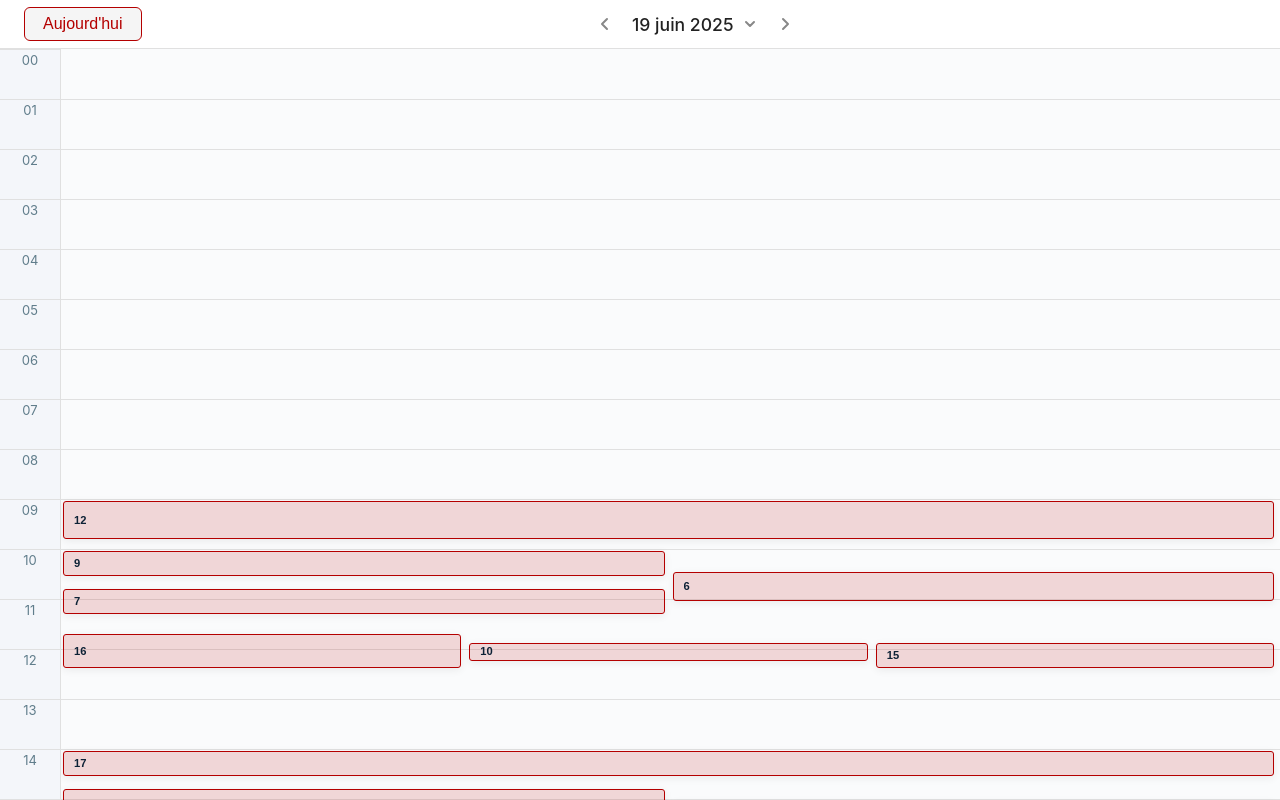
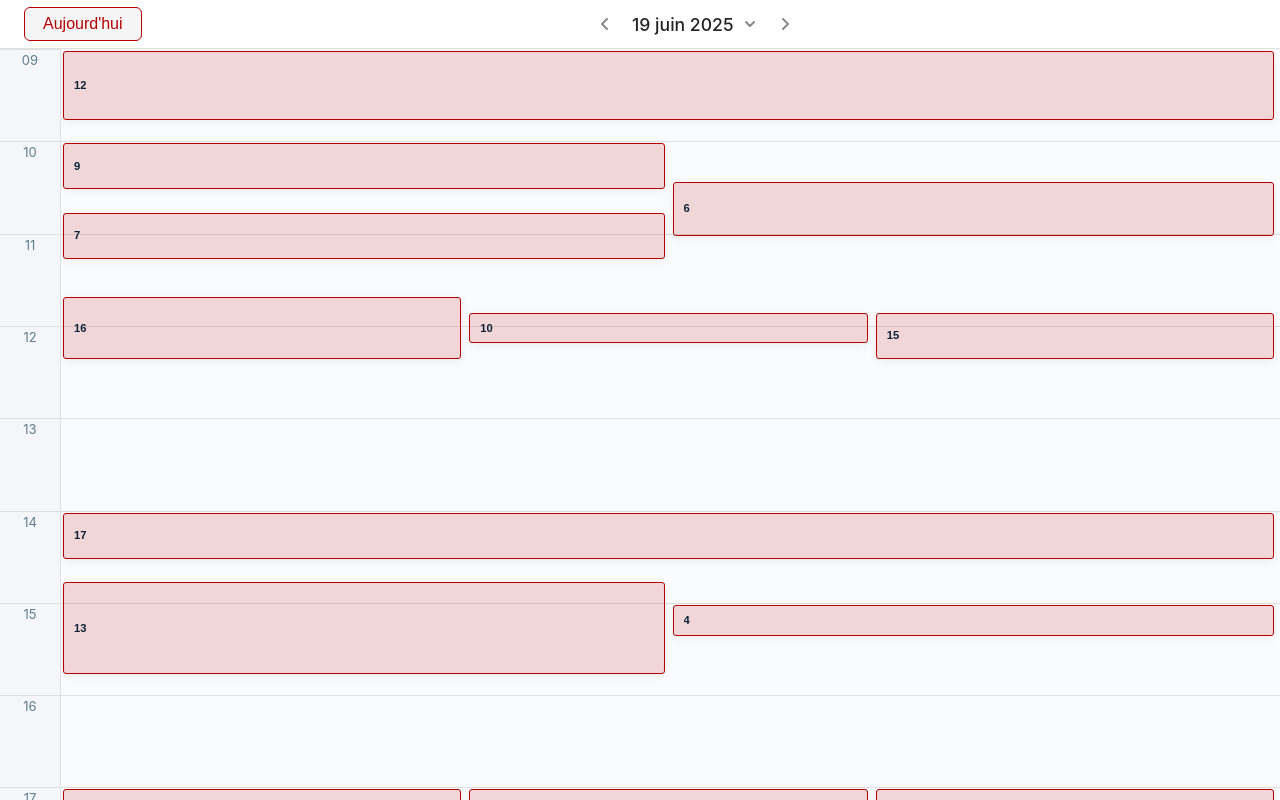
Before and after one commit to herradiamine/GoLendar-Front, a React (Create React App) app: page /19-06-2025 in a window 1280 px wide. Shown: the top 800 px of the page. Built offline with nearby package versions, Linux system fonts and the light colour scheme.

Commit message:
Test - #NOID - Corrélation des plages horaires avec l'emplacement des événements

```diff
--- a/src/App.js
+++ b/src/App.js
@@ -26,8 +26,8 @@ function parseDate(dateStr) {
   return new Date(year, month - 1, day);
 }
 
-const START_HOUR = 0;
-const END_HOUR = 23;
+const START_HOUR = 9;
+const END_HOUR = 21;
 const HOURS = Array.from({ length: END_HOUR - START_HOUR + 1 }, (_, i) => START_HOUR + i);
 
 // Détection des groupes de chevauchement et attribution des colonnes
--- a/src/components/CalendarArea.js
+++ b/src/components/CalendarArea.js
@@ -2,9 +2,8 @@ import React from 'react';
 import HourLines from './HourLines';
 import Event from './Event';
 
-const TOTAL_MINUTES = 24 * 60;
-
 const CalendarArea = ({ events, hours, startHour, endHour, loading, error }) => {
+  const totalMinutes = (endHour - startHour + 1) * 60;
   return (
     <div className="calendar-container">
       <HourLines hours={hours} startHour={startHour} endHour={endHour} />
@@ -15,8 +14,8 @@ const CalendarArea = ({ events, hours, startHour, endHour, loading, error }) =>
       ) : (
         events.map((event) => {
           const minutesSinceStart = event.startMin - startHour * 60;
-          const top = (minutesSinceStart / TOTAL_MINUTES) * 100;
-          const height = (event.duration / TOTAL_MINUTES) * 100;
+          const top = (minutesSinceStart / totalMinutes) * 100;
+          const height = (event.duration / totalMinutes) * 100;
           const width = 100 / event.clusterSize;
           const left = event.column * width;
           const titre = event.titre ? event.titre : ""
```
